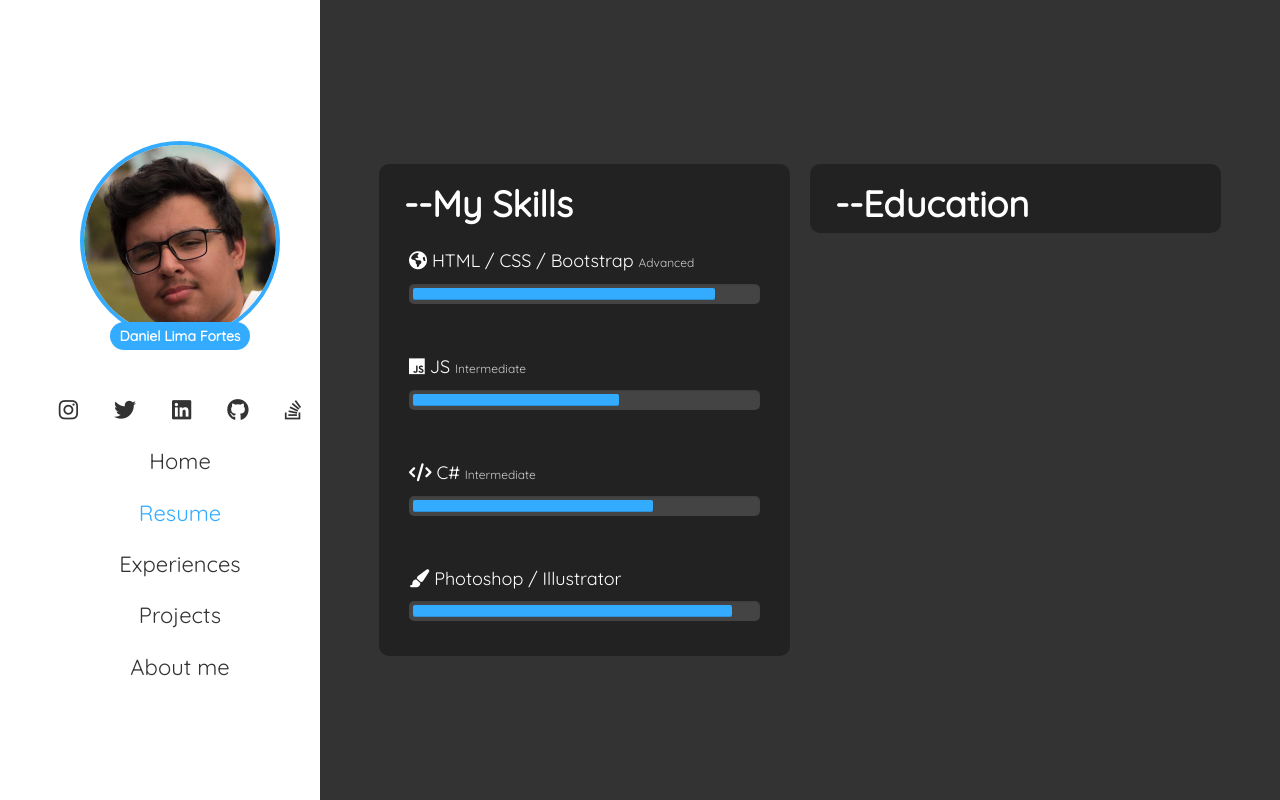
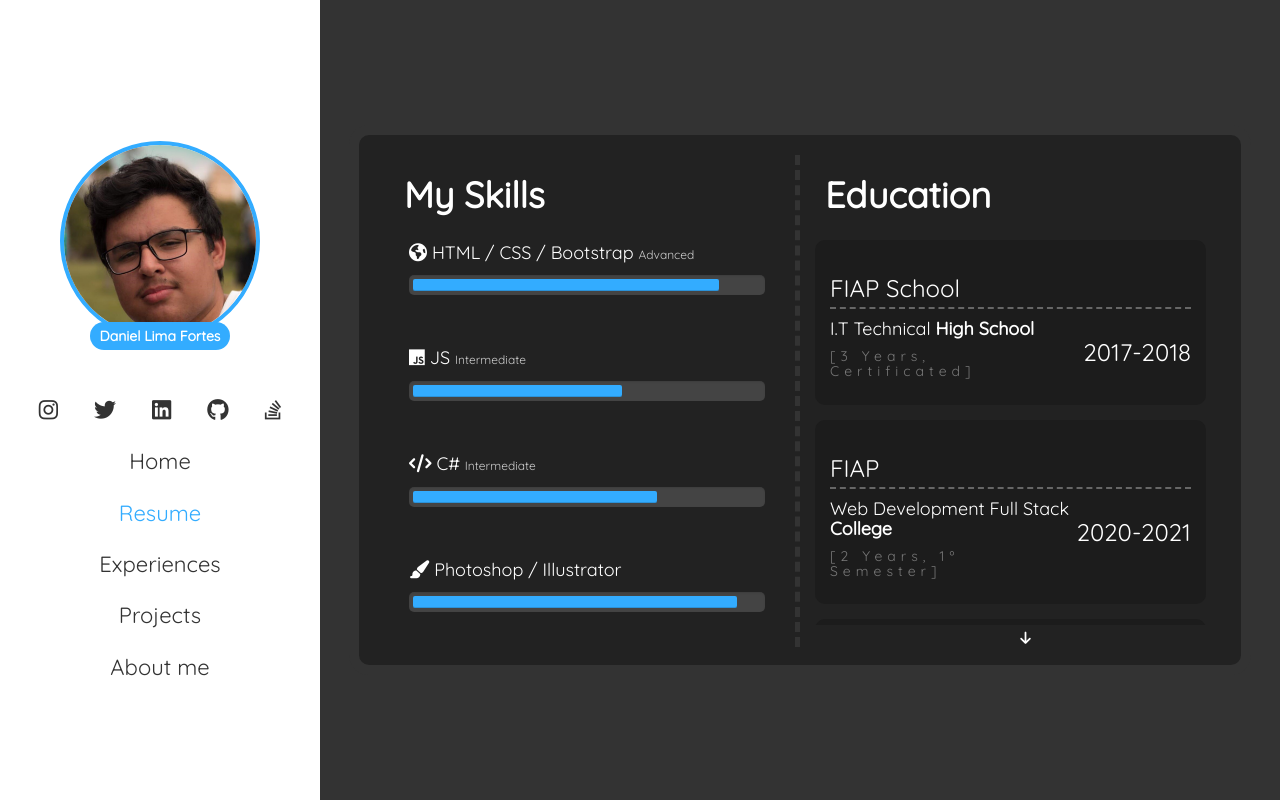
Before and after one commit to Daanlima/portfolio2, a plain HTML site: page index.html in a window 1280 px wide. Both pictures are taken after a click on the link "Resume". Drawn offline with nearby package versions, Linux system fonts and the light colour scheme.

Commit message:
att15_10_dnv

```diff
--- a/css/style.css
+++ b/css/style.css
@@ -130,6 +130,7 @@ body{
 
 .menu{
 	left:0;
+	margin-left:-20px;
 }
 
 .content{
@@ -278,21 +279,10 @@ footer p{
 	margin-left: 10px;
 }
 
-.dot {
-  height: 10px;
-  width: 10px;
-  background-color: #bbb;
-  border-radius: 50%;
-  display: inline-block;
+.titulocompeducation{
+	margin-bottom: 25px;
 }
 
-.dotfill{
-  height: 10px;
-  width: 10px;
-  background-color: #33ACFF;
-  border-radius: 50%;
-  display: inline-block;
-}
 
 .nameskill{
 	color:#fff;
@@ -305,10 +295,13 @@ footer p{
 	padding:20px;
 }
 
-.resume{
+.resumecontainer{
+	background:#222;
+	height:550px;
+	max-height:550px;
 	border:10px solid #333;
 	border-radius: 20px;
-	background:#222;
+	padding:20px;
 }
 
 .singleskill{
@@ -410,3 +403,45 @@ footer p{
 	background:#33ACFF;
 	border-radius:2px;
 }
+
+.resumeeducation{
+	color:#fff;
+}
+
+.educationitem{
+	border-radius: 10px;
+	background:#1c1c1c;
+	margin-bottom:15px;
+	padding:15px;
+
+}
+
+.educationyear{
+	color:#777 !important;
+	letter-spacing: 5px;
+}
+
+.educationname{
+	padding-bottom: 6px;
+	border-bottom: 2px dashed #666;
+}
+
+.resumeskills{
+	border-right:5px dashed #333;
+}
+
+.resumeeducation{
+	display:block;
+	max-height:470px;
+	overflow-x: auto;
+}
+
+.godown{
+	color:#fff;
+}
+
+.resumecontainer-lowscreen{
+	border:10px solid #333;
+	border-radius: 20px;
+	padding:10px;
+}
--- a/index.html
+++ b/index.html
@@ -113,12 +113,13 @@
               <div class="tab-pane" id="tab2">
 
                 <div class="tab-content text-center">
-                    <div class="tab-pane active" id="tab1">
 
-                        <div class="resume col-md-6 text-left">
-                        <h1 class="titulocomp">--My Skills</h1>
+                  <div class="resumeall resumecontainer">
 
-                          <div class="singleskill col-sm-12 col-md-12 col-lg-12">
+                        <div class="resume resumeskills col-md-6 text-left">
+                        <h1 class="titulocomp titulocompskills">My Skills</h1>
+
+                          <div class="singleskill">
 
                             <div class="nameskill text-left">
                              <p><span class="fa fa-globe"></span> HTML / CSS / Bootstrap <span class="typeskill muted">Advanced</span></p>
@@ -133,7 +134,7 @@
                           </div>
 
 
-                          <div class="singleskill col-sm-12 col-md-12 col-lg-12">
+                          <div class="singleskill">
 
                             <div class="text-left nameskill">
                              <p><i class="fab fa-js"></i> JS <span class="typeskill muted">Intermediate</span></p>
@@ -147,7 +148,7 @@
 
                           </div>
 
-                          <div class="singleskill col-sm-12 col-md-12 col-lg-12">
+                          <div class="singleskill">
 
                             <div class="text-left nameskill">
                              <p><span class="fa fa-code"></span> C# <span class="typeskill muted">Intermediate</span></p>
@@ -162,7 +163,7 @@
                           </div>
 
 
-                          <div class="singleskill col-sm-12 col-md-12 col-lg-12">
+                          <div class="singleskill">
 
                             <div class="text-left nameskill">
                              <p><span class="fa fa-paint-brush"></span> Photoshop / Illustrator </p>
@@ -178,12 +179,36 @@
 
                         </div>
 
-                        <div class="resume text-left col-md-6">
-                        <h1 class="titulocomp">--Education</h1>
+                        <div class="resume resumeeducation text-left col-md-6" onscroll="scrolled(this)">
+                        <h1 class="titulocomp titulocompeducation">Education</h1>
+
+                        <div class="educationitem col-md-12">
+                          <h3 class="educationname">FIAP School</h3>
+                          <h3 class="pull-right">2017-2018</h3>
+                          <h4 class="muted">I.T Technical <b>High School</b> </h4>
+                          <h5 class="educationyear">[3 Years, Certificated]</h5>
+                        </div>
+
+                        <div class="educationitem col-md-12">
+                          <h3 class="educationname">FIAP</h3>
+                          <h3 class="pull-right">2020-2021</h3>
+                          <h4 class="muted">Web Development Full Stack <b>College</b> </h4>
+                          <h5 class="educationyear">[2 Years, 1º Semester]</h5>
+                        </div>
+
+                        <div class="educationitem col-md-12">
+                          <h3 class="educationname">Capital English Solutions</h3>
+                          <h3 class="pull-right">Jan-Jul/2019</h3>
+                          <h4 class="muted">Advanced Speaking and Grammar <b>English</b> </h4>
+                          <h5 class="educationyear">[2 Years, 1º Semester]</h5>
+                        </div>
 
 
                         </div>
-                  </div>
+
+                        <span class="text-center fa fa-arrow-down godown floating"></span>
+
+                        </div>
                 </div>
 
               </div>
@@ -255,6 +280,17 @@
           $('.content').removeClass('col-md-6');
           $('.menu').removeClass('col-md-6');
       }
+
+      if ($(window).width() < 993) {
+        $('.resumeall').removeClass('resumecontainer');
+        $('.resumeall').addClass('resumecontainer-lowscreen');
+      }
+
+      if ($(window).width() > 993) {
+        $('.resumeall').addClass('resumecontainer');
+        $('.resumeall').removeClass('resumecontainer-lowscreen');
+      }
+
     }
   </script>
 
@@ -293,5 +329,22 @@
     });;
   </script>
 
+  <script type="text/javascript">
+    function scrolled(o)
+        {
+            //visible height + pixel scrolled = total height
+            if(o.offsetHeight + o.scrollTop != o.offsetHeight)
+            {
+              $('.godown').removeClass('fa-arrow-down');
+              $('.godown').addClass('fa-arrow-up');
+            }
+
+            if (o.offsetHeight + o.scrollTop == o.offsetHeight) {
+              $('.godown').addClass('fa-arrow-down');
+              $('.godown').removeClass('fa-arrow-up');
+            }
+        }
+  </script>
+
   </body>
 </html>
```
